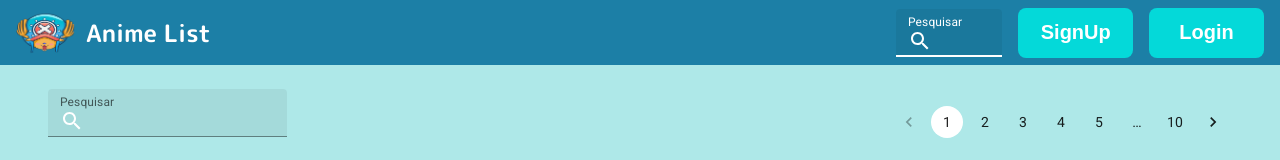
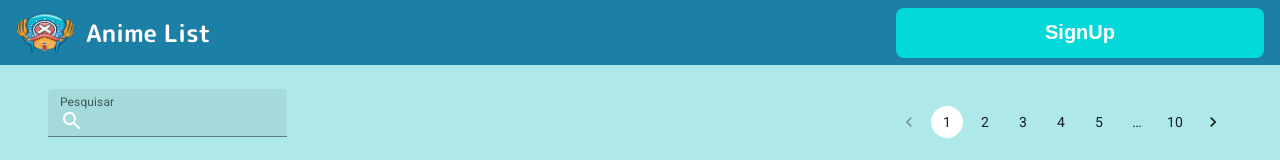
Before and after one commit to Danifeares/anime-list, a React (Vite) app: page / in a window 1280 px wide. Shown: the top 160 px of the page. Built offline with nearby package versions, Linux system fonts and the light colour scheme; no server answers.

Commit message:
refactor bugs in navbar

```diff
--- a/src/components/Navbar/index.tsx
+++ b/src/components/Navbar/index.tsx
@@ -1,14 +1,9 @@
-
 import { useLocation, useNavigate } from "react-router-dom";
 import SearchIcon from "@mui/icons-material/Search";
 import { InputAdornment, TextField } from "@mui/material";
 import icon from "/favicon.png";
 import { Button } from "../Button";
 import { Nav } from "./style";
-import icon from '/favicon.png';
-import { Button } from '../Button';
-import { Nav } from './style';
-
 
 export const Navbar = () => {
   const location = useLocation();
@@ -34,26 +29,7 @@ export const Navbar = () => {
         <h1 onClick={toHome}>Anime List</h1>
       </div>
       <div>
-
-        <TextField
-          id="outlined-basic"
-          label="Pesquisar"
-          variant="filled"
-          size="small"
-          fullWidth
-          focused
-          InputProps={{
-            startAdornment: (
-              <InputAdornment position="start">
-                <SearchIcon sx={{ color: "white" }} />
-              </InputAdornment>
-            ),
-          }}
-        />
         <Button onClick={toLogin}>SignUp</Button>
-
-        <Button>Login</Button>
-
       </div>
     </Nav>
   );
```
